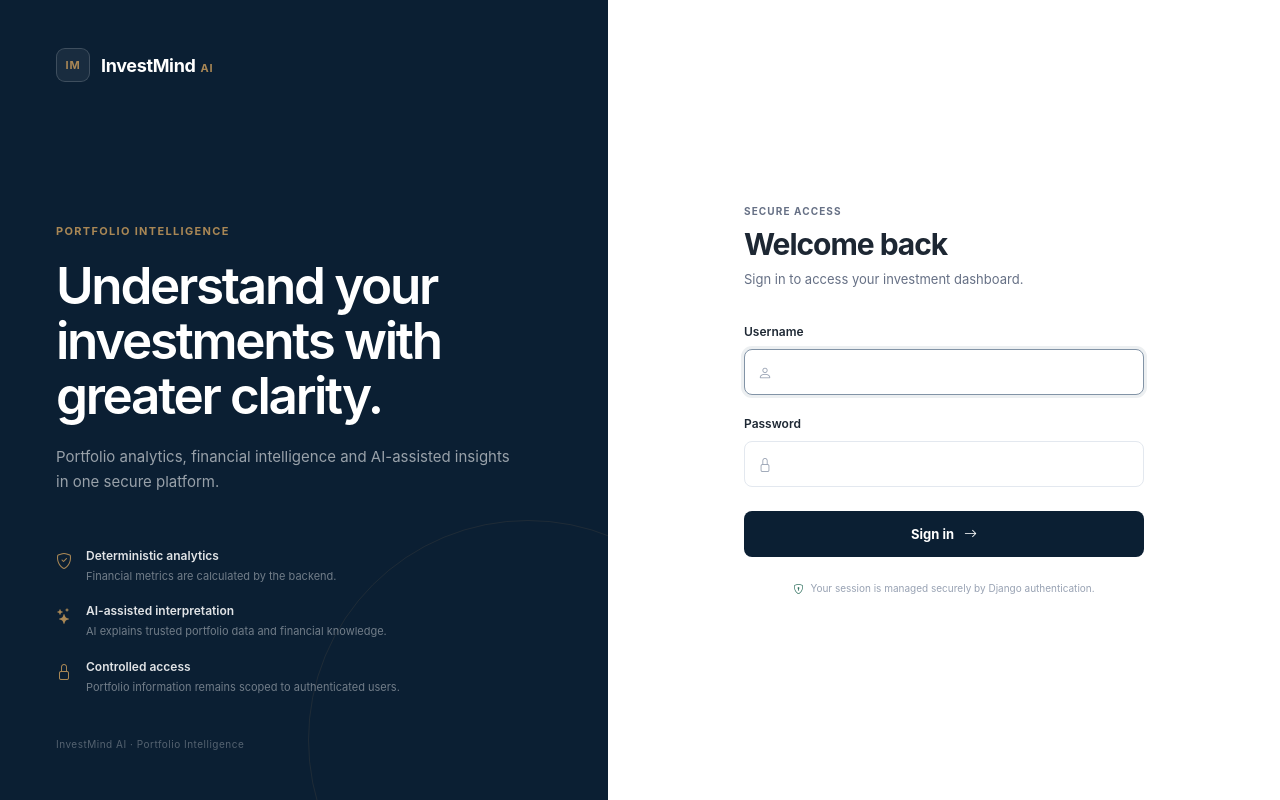
After one commit to marianapiccolo/investmind-ai, a Django app: page /login/ in a window 1280 px wide. The commit adds this page. Run offline with Django 5.2, Linux system fonts and the light colour scheme; parts of the project's set-up code (start-up, migrations or seed data) failed here and were passed over.

Commit message:
feat: add frontend authentication flow

```diff
--- a/config/settings.py
+++ b/config/settings.py
@@ -312,3 +312,7 @@ OPENAI_EMBEDDING_MODEL = os.getenv(
     "OPENAI_EMBEDDING_MODEL",
     "text-embedding-3-small",
 )
+
+LOGIN_URL = "login"
+LOGIN_REDIRECT_URL = "web:dashboard"
+LOGOUT_REDIRECT_URL = "login"
--- a/config/urls.py
+++ b/config/urls.py
@@ -11,8 +11,22 @@ from rest_framework_simplejwt.views import (
     TokenVerifyView,
 )
 
+from django.contrib.auth import views as auth_views
+
 urlpatterns = [
     path("admin/", admin.site.urls),
+    path(
+    "login/",
+    auth_views.LoginView.as_view(
+        template_name="registration/login.html",
+    ),
+    name="login",
+    ),
+    path(
+        "logout/",
+        auth_views.LogoutView.as_view(),
+        name="logout",
+    ),
     path("", include("portfolios.web_urls")),
     path("api/", include("portfolios.urls")),
     path(
--- a/portfolios/web_views.py
+++ b/portfolios/web_views.py
@@ -1,6 +1,8 @@
+from django.contrib.auth.decorators import login_required
 from django.shortcuts import render
 
 
+@login_required
 def dashboard(request):
     return render(
         request,
--- a/static/css/app.css
+++ b/static/css/app.css
@@ -957,3 +957,405 @@ a {
     display: none;
   }
 }
+
+/* Authentication */
+
+.auth-body {
+  min-height: 100vh;
+
+  background: var(--finance-background);
+}
+
+.auth-layout {
+  display: grid;
+
+  grid-template-columns:
+    minmax(420px, 0.95fr)
+    minmax(500px, 1.05fr);
+
+  min-height: 100vh;
+}
+
+.auth-brand-panel {
+  position: relative;
+
+  display: flex;
+  flex-direction: column;
+
+  padding: 48px 56px;
+
+  overflow: hidden;
+
+  background: var(--finance-navy-950);
+
+  color: #ffffff;
+}
+
+.auth-brand-panel::after {
+  position: absolute;
+
+  right: -140px;
+  bottom: -160px;
+
+  width: 440px;
+  height: 440px;
+
+  border: 1px solid rgba(169, 135, 85, 0.12);
+
+  border-radius: 50%;
+
+  content: "";
+}
+
+.auth-brand-content {
+  position: relative;
+
+  z-index: 1;
+
+  display: flex;
+  flex-direction: column;
+
+  height: 100%;
+}
+
+.auth-logo {
+  display: flex;
+  align-items: center;
+}
+
+.auth-brand-message {
+  max-width: 560px;
+
+  margin-top: auto;
+  margin-bottom: 52px;
+}
+
+.auth-eyebrow {
+  display: block;
+
+  margin-bottom: 18px;
+
+  color: var(--finance-gold);
+
+  font-size: 11px;
+  font-weight: 700;
+
+  letter-spacing: 0.12em;
+}
+
+.auth-brand-message h1 {
+  max-width: 520px;
+
+  margin: 0 0 20px;
+
+  color: #ffffff;
+
+  font-size: clamp(36px, 4vw, 52px);
+
+  font-weight: 600;
+
+  line-height: 1.08;
+
+  letter-spacing: -0.045em;
+}
+
+.auth-brand-message p {
+  max-width: 470px;
+
+  margin: 0;
+
+  color: rgba(255, 255, 255, 0.58);
+
+  font-size: 15px;
+
+  line-height: 1.7;
+}
+
+.auth-principles {
+  display: flex;
+  flex-direction: column;
+
+  gap: 18px;
+}
+
+.auth-principle {
+  display: flex;
+  align-items: flex-start;
+
+  gap: 14px;
+}
+
+.auth-principle > i {
+  margin-top: 2px;
+
+  color: var(--finance-gold);
+
+  font-size: 16px;
+}
+
+.auth-principle strong,
+.auth-principle span {
+  display: block;
+}
+
+.auth-principle strong {
+  color: rgba(255, 255, 255, 0.88);
+
+  font-size: 12px;
+  font-weight: 600;
+}
+
+.auth-principle span {
+  margin-top: 3px;
+
+  color: rgba(255, 255, 255, 0.42);
+
+  font-size: 11px;
+}
+
+.auth-footer-copy {
+  position: relative;
+
+  z-index: 1;
+
+  margin-top: 42px;
+
+  color: rgba(255, 255, 255, 0.3);
+
+  font-size: 10px;
+
+  letter-spacing: 0.05em;
+}
+
+.auth-form-panel {
+  display: flex;
+  align-items: center;
+  justify-content: center;
+
+  padding: 48px;
+
+  background: #ffffff;
+}
+
+.auth-form-wrapper {
+  width: 100%;
+  max-width: 400px;
+}
+
+.auth-mobile-brand {
+  display: none;
+}
+
+.auth-form-heading {
+  margin-bottom: 34px;
+}
+
+.auth-form-heading h2 {
+  margin: 7px 0 8px;
+
+  color: var(--finance-text);
+
+  font-size: 30px;
+  font-weight: 650;
+
+  letter-spacing: -0.035em;
+}
+
+.auth-form-heading p {
+  margin: 0;
+
+  color: var(--finance-text-soft);
+
+  font-size: 13px;
+}
+
+.auth-form {
+  display: flex;
+  flex-direction: column;
+
+  gap: 20px;
+}
+
+.auth-field label {
+  display: block;
+
+  margin-bottom: 8px;
+
+  color: var(--finance-text);
+
+  font-size: 12px;
+  font-weight: 600;
+}
+
+.auth-input-wrapper {
+  position: relative;
+}
+
+.auth-input-wrapper > i {
+  position: absolute;
+
+  top: 50%;
+  left: 14px;
+
+  color: var(--finance-text-faint);
+
+  font-size: 14px;
+
+  transform: translateY(-50%);
+}
+
+.auth-input {
+  width: 100%;
+  height: 46px;
+
+  padding: 0 14px 0 42px;
+
+  color: var(--finance-text);
+
+  border: 1px solid var(--finance-border);
+
+  border-radius: var(--radius-sm);
+
+  background: #ffffff;
+
+  outline: none;
+
+  font-size: 13px;
+
+  transition: border-color 150ms ease, box-shadow 150ms ease;
+}
+
+.auth-input:focus {
+  border-color: #8293a6;
+
+  box-shadow: 0 0 0 3px rgba(22, 50, 79, 0.08);
+}
+
+.auth-submit {
+  display: flex;
+  align-items: center;
+  justify-content: center;
+
+  gap: 10px;
+
+  height: 46px;
+
+  margin-top: 4px;
+
+  color: #ffffff;
+
+  border: 0;
+
+  border-radius: var(--radius-sm);
+
+  background: var(--finance-navy-950);
+
+  font-size: 13px;
+  font-weight: 650;
+
+  transition: background-color 150ms ease;
+}
+
+.auth-submit:hover {
+  background: var(--finance-navy-800);
+}
+
+.auth-error {
+  display: flex;
+  align-items: center;
+
+  gap: 10px;
+
+  margin-bottom: 22px;
+
+  padding: 12px 14px;
+
+  color: #7e3535;
+
+  border: 1px solid #ead2d2;
+
+  border-radius: var(--radius-sm);
+
+  background: var(--finance-red-soft);
+
+  font-size: 12px;
+}
+
+.auth-security-note {
+  display: flex;
+  align-items: center;
+  justify-content: center;
+
+  gap: 7px;
+
+  margin-top: 24px;
+
+  color: var(--finance-text-faint);
+
+  font-size: 10px;
+}
+
+.auth-security-note i {
+  color: var(--finance-green);
+}
+
+@media (max-width: 900px) {
+  .auth-layout {
+    display: block;
+  }
+
+  .auth-brand-panel {
+    display: none;
+  }
+
+  .auth-form-panel {
+    min-height: 100vh;
+
+    padding: 32px 22px;
+  }
+
+  .auth-mobile-brand {
+    display: flex;
+    align-items: center;
+
+    gap: 10px;
+
+    margin-bottom: 54px;
+  }
+
+  .auth-mobile-name {
+    color: var(--finance-navy-950);
+
+    font-size: 16px;
+    font-weight: 650;
+  }
+}
+
+.logout-form {
+  margin: 0;
+}
+
+.logout-button {
+  display: flex;
+  align-items: center;
+  justify-content: center;
+
+  width: 32px;
+  height: 32px;
+
+  padding: 0;
+
+  color: var(--finance-text-faint);
+
+  border: 0;
+
+  border-radius: 50%;
+
+  background: transparent;
+}
+
+.logout-button:hover {
+  color: var(--finance-navy-950);
+
+  background: #f3f5f7;
+}
--- /dev/null
+++ b/templates/registration/login.html
@@ -0,0 +1,180 @@
+{% load static %}
+
+<!DOCTYPE html>
+<html lang="en">
+  <head>
+    <meta charset="UTF-8" />
+
+    <meta name="viewport" content="width=device-width, initial-scale=1" />
+
+    <title>Sign in | InvestMind AI</title>
+
+    <link
+      href="https://cdn.jsdelivr.net/npm/bootstrap@5.3.3/dist/css/bootstrap.min.css"
+      rel="stylesheet"
+    />
+
+    <link
+      rel="stylesheet"
+      href="https://cdn.jsdelivr.net/npm/bootstrap-icons@1.11.3/font/bootstrap-icons.min.css"
+    />
+
+    <link rel="stylesheet" href="{% static 'css/app.css' %}" />
+  </head>
+
+  <body class="auth-body">
+    <main class="auth-layout">
+      <section class="auth-brand-panel">
+        <div class="auth-brand-content">
+          <div class="auth-logo">
+            <div class="brand-symbol">
+              <span class="brand-symbol-mark"> IM </span>
+            </div>
+
+            <div class="brand-copy">
+              <span class="brand-name"> InvestMind </span>
+
+              <span class="brand-ai"> AI </span>
+            </div>
+          </div>
+
+          <div class="auth-brand-message">
+            <span class="auth-eyebrow"> PORTFOLIO INTELLIGENCE </span>
+
+            <h1>Understand your investments with greater clarity.</h1>
+
+            <p>
+              Portfolio analytics, financial intelligence and AI-assisted
+              insights in one secure platform.
+            </p>
+          </div>
+
+          <div class="auth-principles">
+            <div class="auth-principle">
+              <i class="bi bi-shield-check"></i>
+
+              <div>
+                <strong> Deterministic analytics </strong>
+
+                <span> Financial metrics are calculated by the backend. </span>
+              </div>
+            </div>
+
+            <div class="auth-principle">
+              <i class="bi bi-stars"></i>
+
+              <div>
+                <strong> AI-assisted interpretation </strong>
+
+                <span>
+                  AI explains trusted portfolio data and financial knowledge.
+                </span>
+              </div>
+            </div>
+
+            <div class="auth-principle">
+              <i class="bi bi-lock"></i>
+
+              <div>
+                <strong> Controlled access </strong>
+
+                <span>
+                  Portfolio information remains scoped to authenticated users.
+                </span>
+              </div>
+            </div>
+          </div>
+        </div>
+
+        <span class="auth-footer-copy">
+          InvestMind AI · Portfolio Intelligence
+        </span>
+      </section>
+
+      <section class="auth-form-panel">
+        <div class="auth-form-wrapper">
+          <div class="auth-mobile-brand">
+            <div class="brand-symbol">
+              <span class="brand-symbol-mark"> IM </span>
+            </div>
+
+            <span class="auth-mobile-name"> InvestMind AI </span>
+          </div>
+
+          <div class="auth-form-heading">
+            <span class="page-eyebrow"> SECURE ACCESS </span>
+
+            <h2>Welcome back</h2>
+
+            <p>Sign in to access your investment dashboard.</p>
+          </div>
+
+          {% if form.errors %}
+
+          <div class="auth-error" role="alert">
+            <i class="bi bi-exclamation-circle"></i>
+
+            <span> The username or password is incorrect. </span>
+          </div>
+
+          {% endif %}
+
+          <form method="post" class="auth-form">
+            {% csrf_token %} {% if next %}
+            <input type="hidden" name="next" value="{{ next }}" />
+            {% endif %}
+
+            <div class="auth-field">
+              <label for="{{ form.username.id_for_label }}"> Username </label>
+
+              <div class="auth-input-wrapper">
+                <i class="bi bi-person"></i>
+
+                <input
+                  type="text"
+                  name="{{ form.username.html_name }}"
+                  id="{{ form.username.id_for_label }}"
+                  class="auth-input"
+                  autocomplete="username"
+                  autofocus
+                  required
+                />
+              </div>
+            </div>
+
+            <div class="auth-field">
+              <label for="{{ form.password.id_for_label }}"> Password </label>
+
+              <div class="auth-input-wrapper">
+                <i class="bi bi-lock"></i>
+
+                <input
+                  type="password"
+                  name="{{ form.password.html_name }}"
+                  id="{{ form.password.id_for_label }}"
+                  class="auth-input"
+                  autocomplete="current-password"
+                  required
+                />
+              </div>
+            </div>
+
+            <button type="submit" class="auth-submit">
+              Sign in
+
+              <i class="bi bi-arrow-right"></i>
+            </button>
+          </form>
+
+          <div class="auth-security-note">
+            <i class="bi bi-shield-lock"></i>
+
+            <span>
+              Your session is managed securely by Django authentication.
+            </span>
+          </div>
+        </div>
+      </section>
+    </main>
+  </body>
+</html>
```
Also changed, not shown: portfolios/tests/test_web_auth.py (added, +91 -0 lines), templates/base.html (+20 -6 lines).
